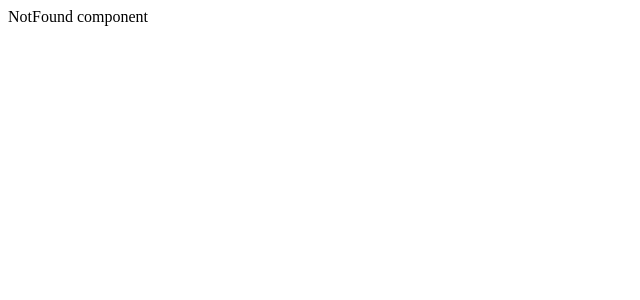
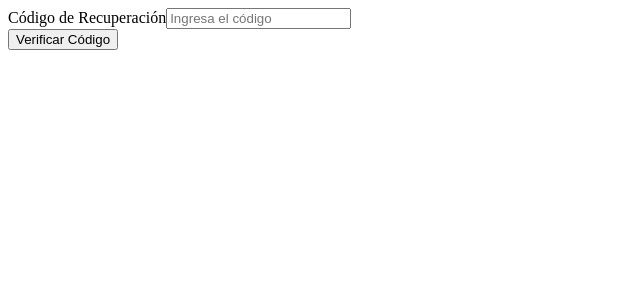
Before and after one commit to Rest02/SkillHub, a React (Vite) app in the folder frontend/: page /verifyRecoveryCode/1 in a window 1280 px wide. Shown: the top 300 px of the page, without its empty margins (0-640 px from the left). Built offline with nearby package versions, Linux system fonts and the light colour scheme.

Commit message:
0.1.4 Creando apartados del backend (2/4) Falta changePassword

```diff
--- a/frontend/src/App.jsx
+++ b/frontend/src/App.jsx
@@ -5,6 +5,7 @@ import AuthPageLogin from './pages/AuthPageLogin.jsx'
 import NotFound from "./pages/NotFound.jsx";
 import { AuthContextProvider } from "./context/AuthContext.jsx";
 import AuthPageForgetPassword  from './pages/AuthPageForgetPassword.jsx'
+import AuthPageVerifyCode from './pages/AuthPageVerifyCode.jsx'
 import AuthPageNewPassword from './pages/AuthPageNewPassword.jsx'
 
 
@@ -16,7 +17,7 @@ function App() {
         <Route path="/register" element={<AuthPageRegister />} />
         <Route path="/login" element={<AuthPageLogin />} />
         <Route path="/forgetPassword" element={<AuthPageForgetPassword />} />
-        <Route path="/newPassword" element={<AuthPageNewPassword />} />
+        <Route path="/verifyRecoveryCode/:token" element={<AuthPageVerifyCode/>} />
         <Route path="*" element={<NotFound />} />
       </Routes>
     </AuthContextProvider>
--- a/frontend/src/api/auth.api.js
+++ b/frontend/src/api/auth.api.js
@@ -1,5 +1,7 @@
 import axios from "axios";
 
+
+//------------------ Apartado de Cuentas Login y mas ------------------------
 
 // Register and login
 
@@ -12,15 +14,22 @@ export const loginUserApi = async (user) => {
 };
 
 
-// Forget Password
 
-export const forgetPasswordApi = async (email) => {
-  return await axios.post("http://localhost:4000/ForgetPassword/", { email });
+// Petición para enviar el correo de recuperación
+export const forgetPasswordRequest = async (email) => {
+  return await axios.post('http://localhost:4000/forgetPassword',  email );
+};
+
+// Petición para verificar el código de recuperación
+export const verifyRecoveryCodeRequest = async (code, token) => {
+  return await axios.post(`http://localhost:4000/verifyRecoveryCode/${token}`, {code} );
 };
 
 
-// Validate Code
 
-export const validateCodeApi = async(data) => {
-  return await axios.post("http://localhost:4000/verifyRecoveryCode/",  data)
-}
+// Petición para cambiar la contraseña
+export const changePasswordRequest = async (newPassword, token) => {
+  return await axios.post(`/changePassword/${token}`, { newPassword });
+};
+
+//---------------------------------------------------------------------------
--- a/frontend/src/components/AuthComponents/ForgetPassword.jsx
+++ b/frontend/src/components/AuthComponents/ForgetPassword.jsx
@@ -1,89 +1,52 @@
-import React, { useState } from "react";
+import React from "react";
 import { Formik, Form, Field, ErrorMessage } from "formik";
-import * as Yup from "yup";
+import * as Yup from "yup"; // Importa Yup para validaciones
 import { useAuth } from "../../context/AuthContext";
-import { useNavigate } from "react-router-dom";
+import { useNavigate } from "react-router-dom"; // Importar useNavigate para la redirección
 
+// Esquema de validación de Yup
+const validationSchema = Yup.object().shape({
+  email: Yup.string()
+    .email("El correo no es válido") // Validación de email
+    .required("El correo es obligatorio"), // Campo obligatorio
+});
 
 function ForgetPassword() {
-
-  const navigate = useNavigate();
-
-
-  const { forgetPasswordContext, validateCodeContext } = useAuth(); // Se asume que tienes otra función para validar el código
-  const [isCodeSent, setIsCodeSent] = useState(false); // Estado para controlar si el código fue enviado
-  const [emailStored, setEmailStored] = useState(""); // Guardar el email para reusarlo después
-
-  const initialValues = {
-    email: "",
-    code: "", // Campo para el código de verificación
-  };
-
-  const validationSchema = Yup.object({
-    email: Yup.string()
-      .email("Correo electrónico no válido")
-      .required("El correo electrónico es obligatorio"),
-    code: isCodeSent
-      ? Yup.string().required("El código es obligatorio")
-      : null, // Validación condicional para el código
-  });
+  const { forgetPassword } = useAuth();
+  const navigate = useNavigate(); // Hook para redireccionar
 
   return (
     <div>
       <Formik
-        initialValues={initialValues}
-        validationSchema={validationSchema}
+        initialValues={{
+          email: "",
+        }}
+        validationSchema={validationSchema} // Añadir el esquema de validación
         onSubmit={async (values) => {
-          if (!isCodeSent) {
-            // Fase 1: Enviar correo de recuperación
-            await forgetPasswordContext(values.email);
-            setIsCodeSent(true); // Cambia el estado para mostrar el campo de código
-            setEmailStored(values.email); // Guarda el email para reutilizarlo en la validación
-          } else {
-            // Fase 2: Validar el código de verificación
-            const data = {
-              email: emailStored,
-              code: values.code
-            };
-            const isValid = await validateCodeContext(data);
-
-            if (isValid) {
-              alert("Código válido, ahora proceda a cambiar la contraseña");
-              navigate("/")
-
-            } else {
-              alert("Código incorrecto, por favor intenta de nuevo");
-            }
+          const token = await forgetPassword(values);
+          if (token) {
+            // Redirigir a VerifyCode con el token
+            navigate(`/verifyRecoveryCode/${token}`);
           }
         }}
       >
-        {({ handleChange, handleSubmit }) => (
+        {({ handleChange, handleSubmit, errors, touched }) => (
           <Form onSubmit={handleSubmit}>
-            {/* Fase 1: Mostrar el campo del correo */}
             <div>
-              <label>Correo electrónico</label>
+              <label>Correo Electrónico</label>
               <Field
                 type="email"
                 name="email"
+                placeholder="Ingresa tu correo"
                 onChange={handleChange}
-                disabled={isCodeSent} // Deshabilitar campo email una vez que el código fue enviado
               />
-              <ErrorMessage name="email" component="div" className="error" />
+              {/* Mostrar el mensaje de error si existe */}
+              {errors.email && touched.email && (
+                <div style={{ color: "red" }}>{errors.email}</div>
+              )}
             </div>
 
-            {/* Fase 2: Mostrar el campo del código de verificación si el email fue enviado */}
-            {isCodeSent && (
-              <div>
-                <label>Código de verificación</label>
-                <Field type="text" name="code" onChange={handleChange} />
-                <ErrorMessage name="code" component="div" className="error" />
-              </div>
-            )}
-
-            {/* Botón que cambia de función según el estado */}
-            <button type="Submit">
-              {isCodeSent ? "Validar Código" : "Enviar Correo"}
-            </button>
+            <button type="submit">Enviar</button>
           </Form>
         )}
       </Formik>
--- a/frontend/src/components/AuthComponents/NewPassword.jsx
+++ b/frontend/src/components/AuthComponents/NewPassword.jsx
@@ -2,7 +2,7 @@ import React from 'react'
 
 function NewPassword() {
   return (
-    <div>AQUI PUEDES PONER TU NUEVA CONTRASEÑA</div>
+    <div>NewPassword</div>
   )
 }
 
--- /dev/null
+++ b/frontend/src/components/AuthComponents/VerifyCode.jsx
@@ -0,0 +1,73 @@
+import React, { useState } from "react"; // Importa useState
+import { Formik, Form, Field } from "formik";
+import * as Yup from "yup"; // Importa Yup para validaciones
+import { useAuth } from '../../context/AuthContext';
+import { useParams, useNavigate } from 'react-router-dom'; // Importar useNavigate y useParams
+
+// Esquema de validación de Yup
+const validationSchema = Yup.object().shape({
+  code: Yup.string()
+    .required("El código es obligatorio") // Campo obligatorio
+    .length(6, "El código debe tener 6 dígitos"), // Validación de longitud
+});
+
+function VerifyCode() {
+  const { verifyRecoveryCode } = useAuth();
+  const { token } = useParams(); // Obtén el token de la URL
+  const navigate = useNavigate(); // Hook para redireccionar
+  const [message, setMessage] = useState(""); // Estado para mensajes
+
+  return (
+    <div>
+      <Formik
+        initialValues={{ code: "" }}
+        validationSchema={validationSchema} // Añadir el esquema de validación
+        onSubmit={async (values) => {
+          try {
+            const numericCode = Number(values.code); // Convertir el código ingresado a número
+
+            // Verifica el código
+            const response = await verifyRecoveryCode(numericCode, token); // Llamar a la función con el código convertido
+
+            if (response.valid) {
+              // Si la verificación es exitosa, redirigir a la página de registro (puedes cambiar a changePassword más tarde)
+              setMessage("Código verificado correctamente. Redirigiendo...");
+              navigate('/register');
+            } else {
+              // Manejar el error de código inválido
+              setMessage(response.message || "Código inválido. Por favor, inténtalo de nuevo."); // Establece el mensaje de error
+            }
+          } catch (error) {
+            console.error("Error en la verificación del código:", error.message);
+            setMessage("Ocurrió un error inesperado. Intenta nuevamente."); // Mensaje de error general
+          }
+        }}
+      >
+        {({ handleChange, handleSubmit, errors, touched }) => (
+          <Form onSubmit={handleSubmit}>
+            <div>
+              <label>Código de Recuperación</label>
+              <Field
+                type="text"
+                name="code"
+                placeholder="Ingresa el código"
+                onChange={handleChange}
+              />
+              {/* Mostrar el mensaje de error si existe */}
+              {errors.code && touched.code && (
+                <div style={{ color: "red" }}>{errors.code}</div>
+              )}
+            </div>
+
+            <button type="submit">Verificar Código</button>
+          </Form>
+        )}
+      </Formik>
+
+      {/* Mostrar mensaje de éxito o error */}
+      {message && <div style={{ color: message.includes("Código verificado correctamente") ? "green" : "red", marginTop: "10px" }}>{message}</div>}
+    </div>
+  );
+}
+
+export default VerifyCode;
--- a/frontend/src/context/AuthContext.jsx
+++ b/frontend/src/context/AuthContext.jsx
@@ -1,5 +1,10 @@
 import { createContext, useContext } from "react";
-import { registerUserApi, loginUserApi, forgetPasswordApi, validateCodeApi} from "../api/auth.api";
+import {
+  registerUserApi,
+  loginUserApi,
+  forgetPasswordRequest,
+  verifyRecoveryCodeRequest
+} from "../api/auth.api";
 
 export const AuthContext = createContext();
 
@@ -12,6 +17,8 @@ export const useAuth = () => {
 };
 
 export const AuthContextProvider = ({ children }) => {
+  //------------------ Apartado de Cuentas Login y mas ------------------------
+
   const registerUser = async (data) => {
     try {
       const response = await registerUserApi(data);
@@ -21,37 +28,52 @@ export const AuthContextProvider = ({ children }) => {
     }
   };
 
-  const loginUser = async(data) => {
-    try{
-      const response = await loginUserApi(data)
-      localStorage.setItem('token', response.data.token);
-      console.log(response)
-    }catch(error){
-      console.log(error)
-    }
-  }
-
-  const forgetPasswordContext = async(email) => {
-    try{
-      const response = forgetPasswordApi(email)
-      console.log(response)
-    }catch(error){
-      console.log(error)
-    }
-  }
-
-  const validateCodeContext = async (data) => {
+  const loginUser = async (data) => {
     try {
-      const response = await validateCodeApi(data);
-      return response.data.message.includes("Código válido");
+      const response = await loginUserApi(data);
+      localStorage.setItem("token", response.data.token);
+      console.log(response);
     } catch (error) {
       console.log(error);
-      return false
+    }
+  };
+
+  const forgetPassword = async (values) => {
+    try {
+      const response = await forgetPasswordRequest(values);
+      // Captura el token de la respuesta
+      const token = response.data.token; // Aquí obtienes el token
+
+      return token; // Devuelve el token aquí
+    } catch (error) {
+      console.error(error);
+      throw error; // Lanzar el error para que sea manejado en el componente
     }
   };
 
 
+
+   // Función para verificar el código de recuperación
+   const verifyRecoveryCode = async (code, token) => {
+    try {
+      const response = await verifyRecoveryCodeRequest(code, token);
+      console.log(response.data); // Verifica la respuesta del servidor
+
+      // Si la respuesta es exitosa, puedes manejar el siguiente paso, por ejemplo:
+      // Redirigir a la página para cambiar la contraseña
+      return response.data; // Asegúrate de retornar lo que necesites
+    } catch (error) {
+      console.error(error); // Manejo de errores
+    }
+  };
+
+
+
+  //---------------------------------------------------------------------------
+
   return (
-    <AuthContext.Provider value={{registerUser, loginUser, forgetPasswordContext, validateCodeContext}}>{children}</AuthContext.Provider>
+    <AuthContext.Provider value={{ registerUser, loginUser, forgetPassword, verifyRecoveryCode }}>
+      {children}
+    </AuthContext.Provider>
   );
 };
--- /dev/null
+++ b/frontend/src/pages/AuthPageVerifyCode.jsx
@@ -0,0 +1,12 @@
+import React from "react";
+import VerifyCode from "../components/AuthComponents/VerifyCode";
+
+function AuthPageVerifyCode() {
+  return (
+    <div>
+      <VerifyCode />
+    </div>
+  );
+}
+
+export default AuthPageVerifyCode;
```
Also changed, not shown: 1 other file (tests, documents, lock files or other folders).
